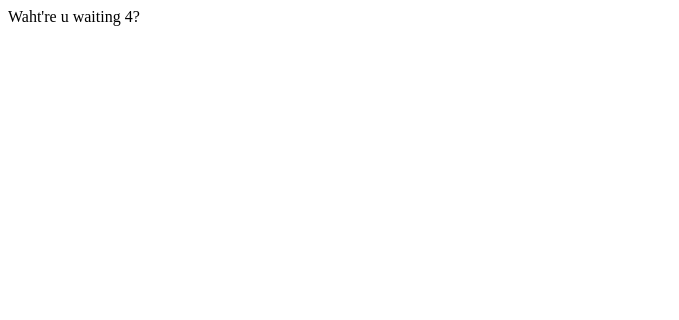
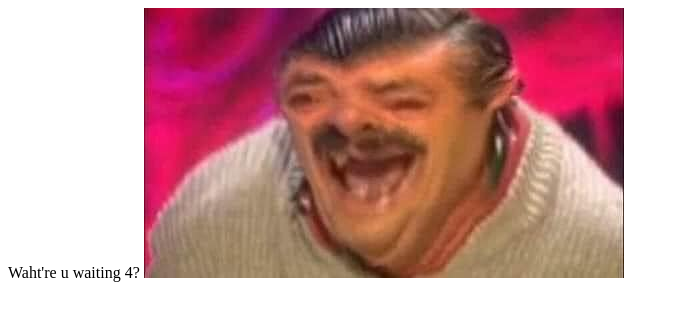
Before and after one commit to vtokdatorio/tinocu.com, a plain HTML site: page uss.html in a window 1280 px wide. Shown: the whole page, without its empty margins (0-679 px from the left). Drawn offline with Linux system fonts and the light colour scheme.

Commit message:
Update uss.html

```diff
--- a/uss.html
+++ b/uss.html
@@ -2,5 +2,8 @@
 <html>
     <body>
         Waht're u waiting 4?
+        <a href = "https://youtu.be/dQw4w9WgXcQ?si=-v7dvhxN9mvYgHAJ">
+            <img src="216500313_367439195037611_7907167440997399884_n.jpg">
+        </a>
     </body>
 </html>
```
